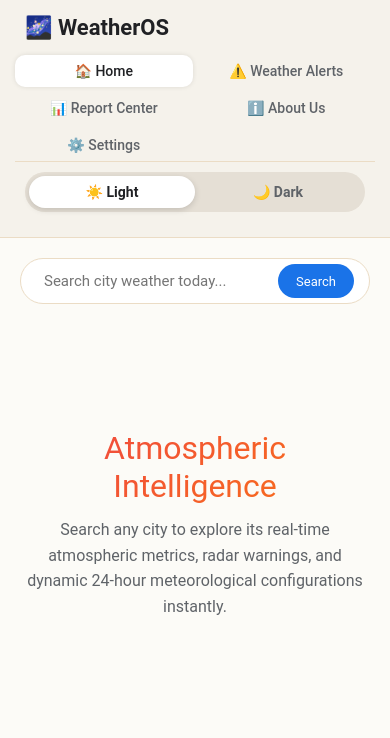
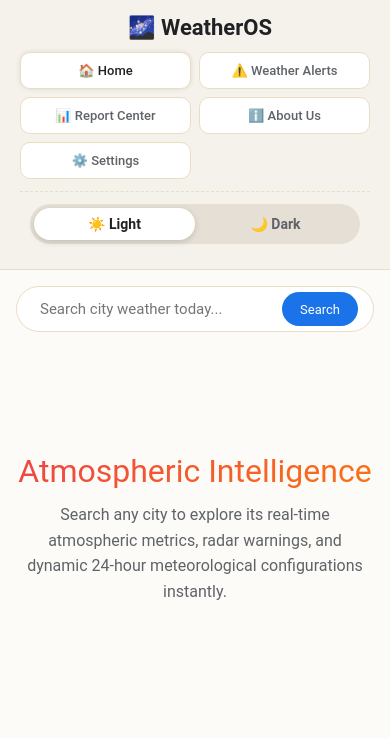
Before and after one commit to NwalTahir/weather-app-python-HTML, a Django app: template weather_app/templates/weather_app/index.html in a window 390 px wide. Shown: the top 738 px of the page. Run offline with Django 5.2, Linux system fonts and the light colour scheme; the template is opened without the code that fills it, so the values that code supplies are empty; parts of the project's set-up code (start-up, migrations or seed data) failed here and were passed over; some libraries are stand-ins or nearby versions.

Commit message:
Enhance responsive design for various screen sizes

```diff
--- a/weather_app/templates/weather_app/index.html
+++ b/weather_app/templates/weather_app/index.html
@@ -169,110 +169,159 @@
         .error-msg { color: #ef4444; font-weight: 500; }
         .setting-row { display: flex; justify-content: space-between; align-items: center; padding: 12px 0; border-bottom: 1px dashed var(--border-color); }
 
-/* Tablets and Small Desktops (Large Screens / Landscape Mobile) */
+/* ==========================================================================
+   UPDATED PROFESSIONAL RESPONSIVE DESIGN (PREMIUM MOBILE UX)
+   ========================================================================== */
+
 @media screen and (max-width: 1024px) {
-    .main-container {
-        padding: 20px 20px 0 20px; /* Padding thoda kam kr diya */
-    }
-    .dashboard-panel {
-        max-width: 100%;
-    }
+    .main-container { padding: 20px 20px 0 20px; }
+    .dashboard-panel { max-width: 100%; }
 }
 
-/* Tablets / Medium Screens */
 @media screen and (max-width: 768px) {
     body {
-        flex-direction: column; /* Sidebar top par chala jaye aur dashboard niche */
+        flex-direction: column;
         height: auto;
-        overflow-y: auto; /* Screen scroll ho sakegi */
+        overflow-y: auto;
     }
+
+    /* Professional Sidebar Adjustment */
     .sidebar {
         width: 100%;
         height: auto;
         border-right: none;
         border-bottom: 1px solid var(--border-color);
-        padding: 15px;
+        padding: 15px 20px;
     }
+
     .brand-title {
-        margin-bottom: 15px;
-    }
-    .menu-list {
-        flex-direction: row; /* Tabs ko horizontal lines mein convert kiya */
-        flex-wrap: wrap;
-        gap: 5px;
-    }
-    .menu-item {
-        padding: 8px 12px;
-        font-size: 14px;
-        flex: 1;
-        min-width: 120px;
+        margin-bottom: 12px;
         justify-content: center;
     }
+
+    /* Kichri Dur Karne Ke Liye: Dynamic Grid Clean look */
+    .menu-list {
+        display: grid;
+        grid-template-columns: repeat(auto-fit, minmax(130px, 1fr));
+        gap: 8px;
+        width: 100%;
+    }
+
+    .menu-item {
+        padding: 10px;
+        font-size: 13px;
+        justify-content: center;
+        border: 1px solid var(--border-color);
+        background: var(--card-bg);
+    }
+
+    .mode-toggle-box {
+        margin-top: 12px;
+        padding-top: 12px;
+        border-top: 1px dashed var(--border-color);
+    }
+
     .main-container {
-        padding: 20px;
+        padding: 16px;
         height: auto;
         overflow-y: visible;
     }
+
+    .top-row {
+        flex-direction: column;
+        gap: 12px;
+        margin-bottom: 20px;
+    }
+
     .search-form {
-        width: 100%; /* Search bar full width ho jaye */
+        width: 100%;
     }
+
+    /* Main Weather Block Auto-Stacking */
     .main-weather-block {
-        grid-template-columns: 1fr; /* Single column grid grid items stack krne ke liye */
+        grid-template-columns: 1fr;
         text-align: center;
         gap: 20px;
     }
+
     .left-vector-zone {
         justify-content: center;
     }
+
     .extra-stats {
         border-left: none;
         border-top: 1px solid var(--border-color);
         border-bottom: 1px solid var(--border-color);
-        padding-left: 0;
-        padding-top: 15px;
-        padding-bottom: 15px;
+        padding: 15px 0;
     }
+
     .right-indices-box {
         min-width: 100%;
     }
+
     .condition-headline {
         text-align: center;
     }
+
+    /* FIX: Tabs Bahar Nikalna Band (Scrollable & Responsive Touch) */
+    .view-tabs {
+        display: flex;
+        overflow-x: auto;
+        white-space: nowrap;
+        -webkit-overflow-scrolling: touch;
+        padding-bottom: 4px;
+        border-bottom: 1px solid var(--border-color);
+        gap: 10px;
+    }
+
+    .view-tabs::-webkit-scrollbar {
+        height: 4px;
+    }
+
+    .view-tabs::-webkit-scrollbar-thumb {
+        background: var(--border-color);
+        border-radius: 4px;
+    }
+
+    .tab-node {
+        flex: 1;
+        text-align: center;
+        padding: 8px 12px;
+        font-size: 14px;
+    }
+
     .triggers-split-layout {
-        grid-template-columns: 1fr; /* Triggers and Operations Feed vertically align ho jayen */
+        grid-template-columns: 1fr;
     }
+
     .footer-columns-grid {
-        grid-template-columns: repeat(2, 1fr); /* Footer links columns mobile k mutabiq adjusting */
+        grid-template-columns: repeat(2, 1fr);
+        gap: 20px;
     }
+
     .footer-bottom-flex {
         flex-direction: column;
         align-items: center;
         text-align: center;
-        gap: 20px;
-    }
-    .footer-signature-zone {
-        text-align: center;
+        gap: 15px;
     }
 }
 
-/* Mobile Screens (Phones) */
 @media screen and (max-width: 480px) {
     .menu-list {
-        display: grid;
-        grid-template-columns: repeat(2, 1fr); /* Mobile screen par tabs 2x2 grid ban jayenge */
+        grid-template-columns: repeat(2, 1fr); /* 2 Columns grid for uniform mobile links */
     }
-    .top-row {
-        flex-direction: column;
-        gap: 15px;
+
+    .weather-card, .outside-section-card {
+        padding: 20px 15px;
     }
-    .weather-card, .outside-section-card {
-        padding: 15px; /* Padding kam kr di taake content screen ke andar fit rhe */
+
+    .temp-num-container {
+        font-size: 60px;
     }
-    .temp-num-container {
-        font-size: 55px; /* Temperature font size chota kr diya */
-    }
+
     .footer-columns-grid {
-        grid-template-columns: 1fr; /* Footer links ek single line stack mein */
+        grid-template-columns: 1fr;
     }
 }
 
```
